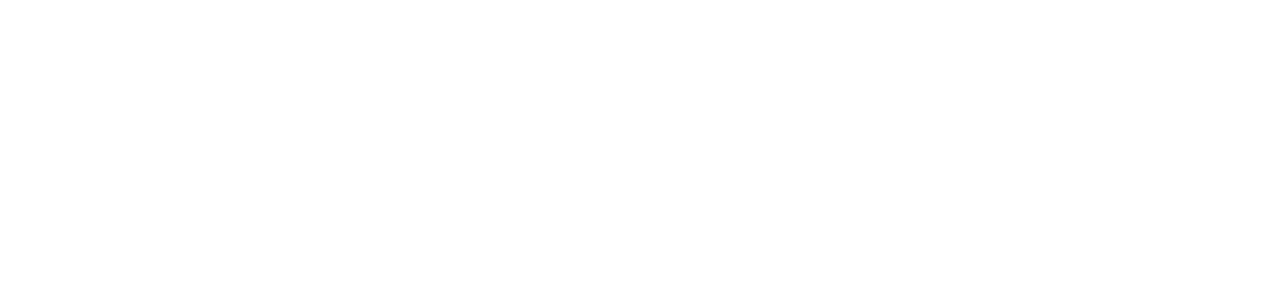
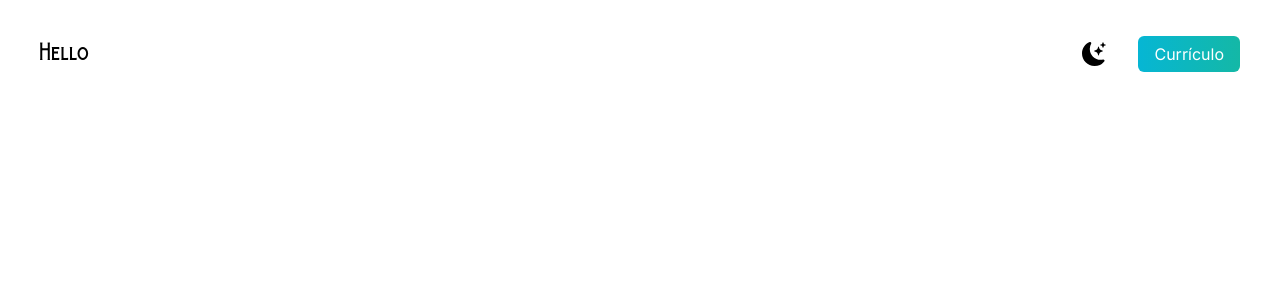
Before and after one commit to WeslleyMouraDev/My-Portfolio, a Next.js app: page / in a window 1280 px wide. Shown: the top 300 px of the page. Built offline with nearby package versions, Linux system fonts and the light colour scheme.

Commit message:
feat: Adiciona nav e personaliza um poucoo cabeçalho da página

```diff
--- a/app/page.js
+++ b/app/page.js
@@ -1,10 +1,21 @@
-import Image from 'next/image'
+import { BsFillMoonStarsFill } from 'react-icons/bs';
 
 export default function Home() {
   return (
 
-    <main>
+    <main className='bg-white px-10'>
+      <section className='min-h-screen'>
+        <nav className='py-10 mb-12 flex justify-between'>
+        <h1 className='text-xl font-burtons'>Hello</h1>
+        <ul className='flex items-center'>
+          <li>
+            <BsFillMoonStarsFill className='cursor-pointer text-2xl'/>
+          </li>
+          <li><a className=' bg-gradient-to-r from-cyan-500 to-teal-500 text-white px-4 py-2 rounded-md ml-8' href="#">Currículo</a></li>
+        </ul>
+        </nav>
 
+      </section>
     </main>
 
   )
--- a/tailwind.config.js
+++ b/tailwind.config.js
@@ -12,6 +12,9 @@
         'gradient-conic':
           'conic-gradient(from 180deg at 50% 50%, var(--tw-gradient-stops))',
       },
+      fontFamily: {
+        burtons: 'burtons',
+      },
     },
   },
   plugins: [],
```
